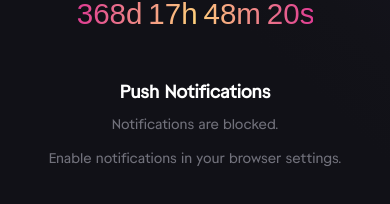
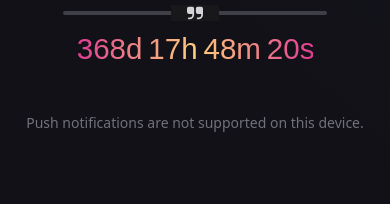
Before and after one commit to neaL367/pwa-vi, a Next.js app: page / in a window 390 px wide. Shown: the part 460-664 px from the top of the page. Built offline with nearby package versions, Linux system fonts and the light colour scheme; a web font is replaced by a local one.

Commit message:
fix: hides Subscribe on mobile browsers

```diff
--- a/components/pwa-manager.tsx
+++ b/components/pwa-manager.tsx
@@ -211,7 +211,7 @@ export function PWAManager() {
         </div>
       )}
 
-      {isSupported ? (
+      {isSupported && isStandalone ? (
         <div className="text-center font-deco-regular">
           <h3 className="mb-2 text-lg text-white font-semibold">
             Push Notifications
```
